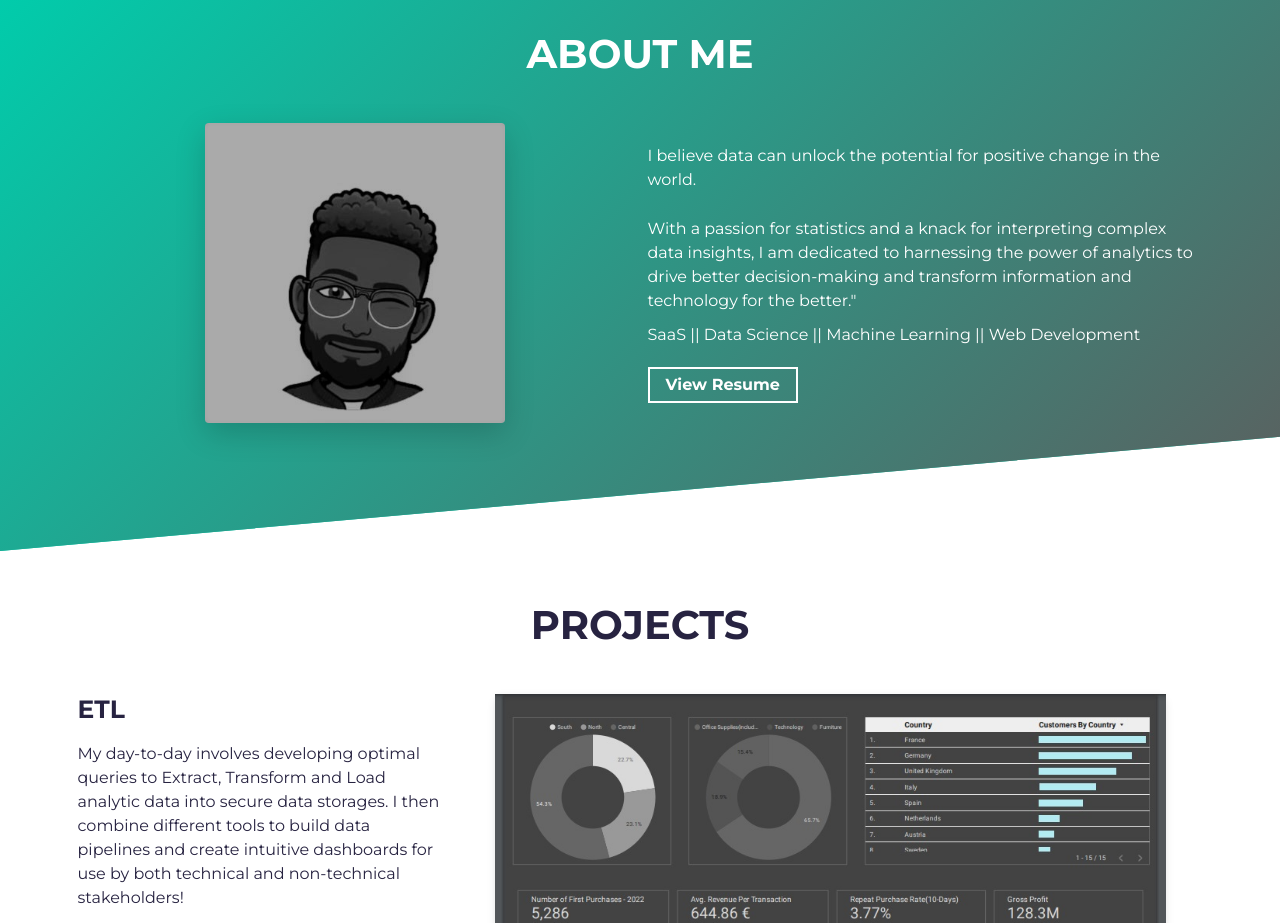
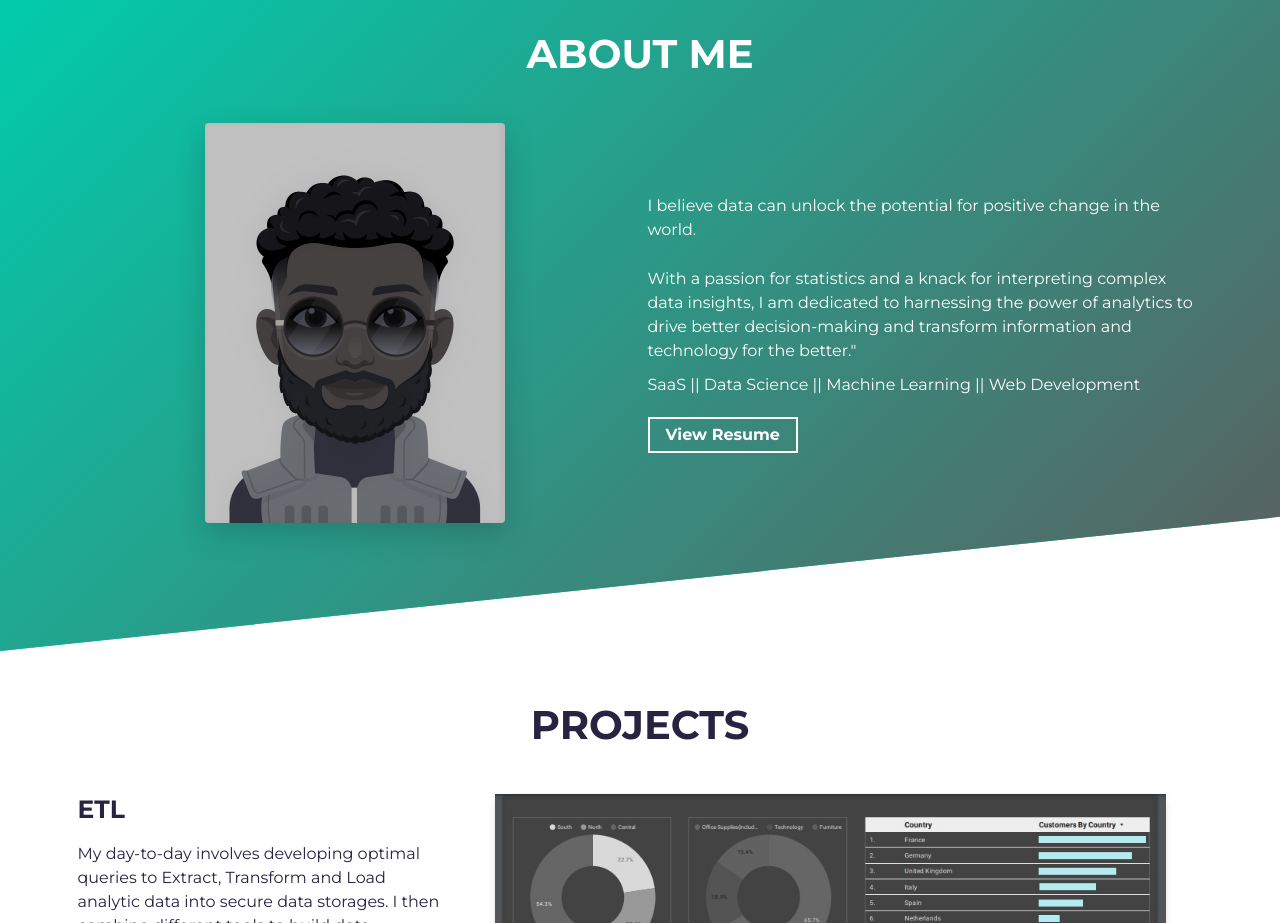
Before and after one commit to vmose/portfolio, a website built with Parcel: page src/index.html in a window 1280 px wide. Shown: the part 820-1743 px from the top of the page. Built offline with nearby package versions, Linux system fonts and the light colour scheme.

Commit message:
final_changes 03-04-23

```diff
--- a/src/index.html
+++ b/src/index.html
@@ -60,7 +60,7 @@
                 class="img-fluid rounded shadow-lg"
                 height="auto"
                 width="300px"
-                src="assets/p_for_now.jpg"
+                src="assets/p_for_now2.jpg"
                 alt="Profile Image"
               />
             </div>
```
Also changed, not shown: dist/index.html, src/assets/p_for_now2.jpg (added), 1 other file.
